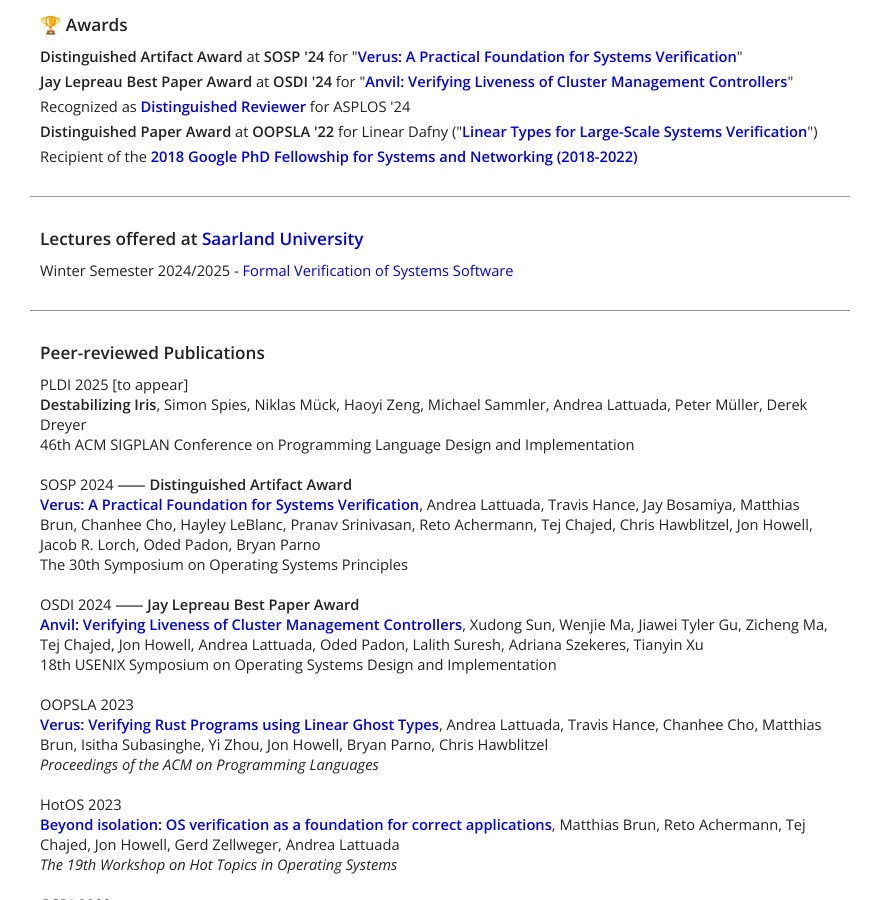
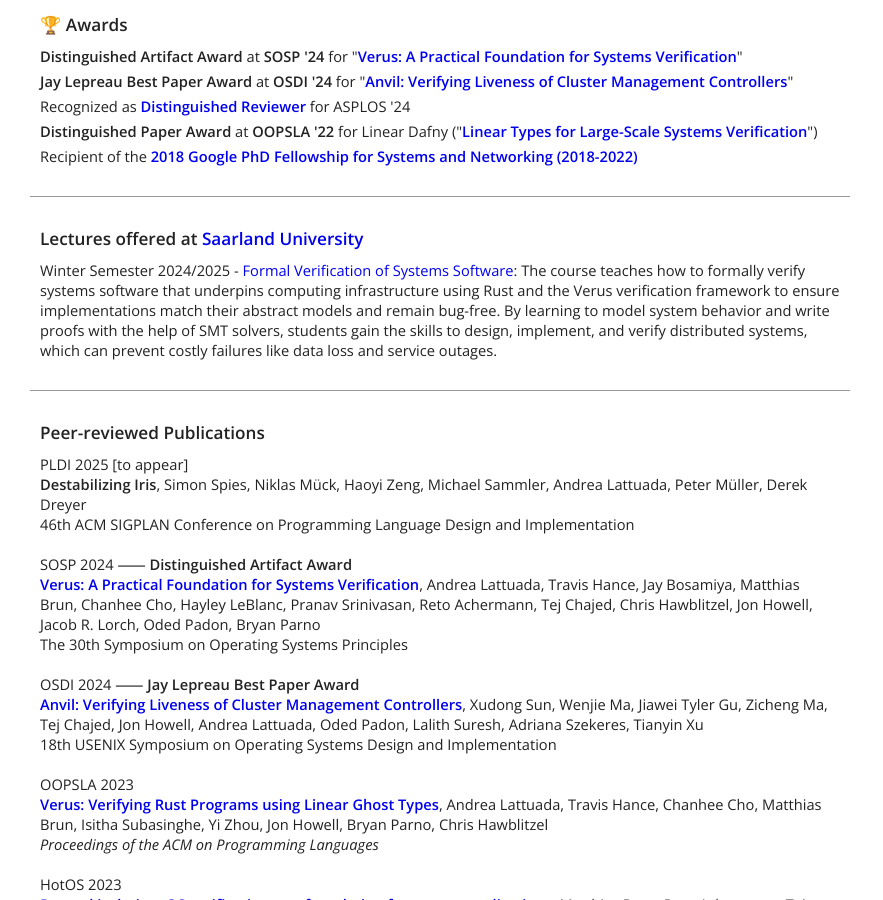
Before and after one commit to utaal/utaal.github.io, a Jekyll site: the page built from index.html, in a window 1280 px wide and 900 px high, scrolled down 993 px. Shown: the whole window, without its empty margins (0-883 px from the left). Built offline with Jekyll 4.4.1, drawn with Linux system fonts in a browser that asks for light colours; nearby versions of some CDN libraries.

Commit message:
lecture details

```diff
--- a/index.html
+++ b/index.html
@@ -96,7 +96,8 @@
         <div id="teaching" class="main relative card">
           <h3>Lectures offered at <a href="https://www.uni-saarland.de/en/home.html">Saarland University</a></h3>
           <ul>
-            <li>Winter Semester 2024/2025 - <a href="https://cms.sic.saarland/sysverification2425/">Formal Verification of Systems Software</a></li>
+            <li>Winter Semester 2024/2025 - <a href="https://cms.sic.saarland/sysverification2425/">Formal Verification of Systems Software</a>:
+              The course teaches how to formally verify systems software that underpins computing infrastructure using Rust and the Verus verification framework to ensure implementations match their abstract models and remain bug-free. By learning to model system behavior and write proofs with the help of SMT solvers, students gain the skills to design, implement, and verify distributed systems, which can prevent costly failures like data loss and service outages.</li>
           </ul>
         </div>
         <div id="papers" class="main relative card">
```
